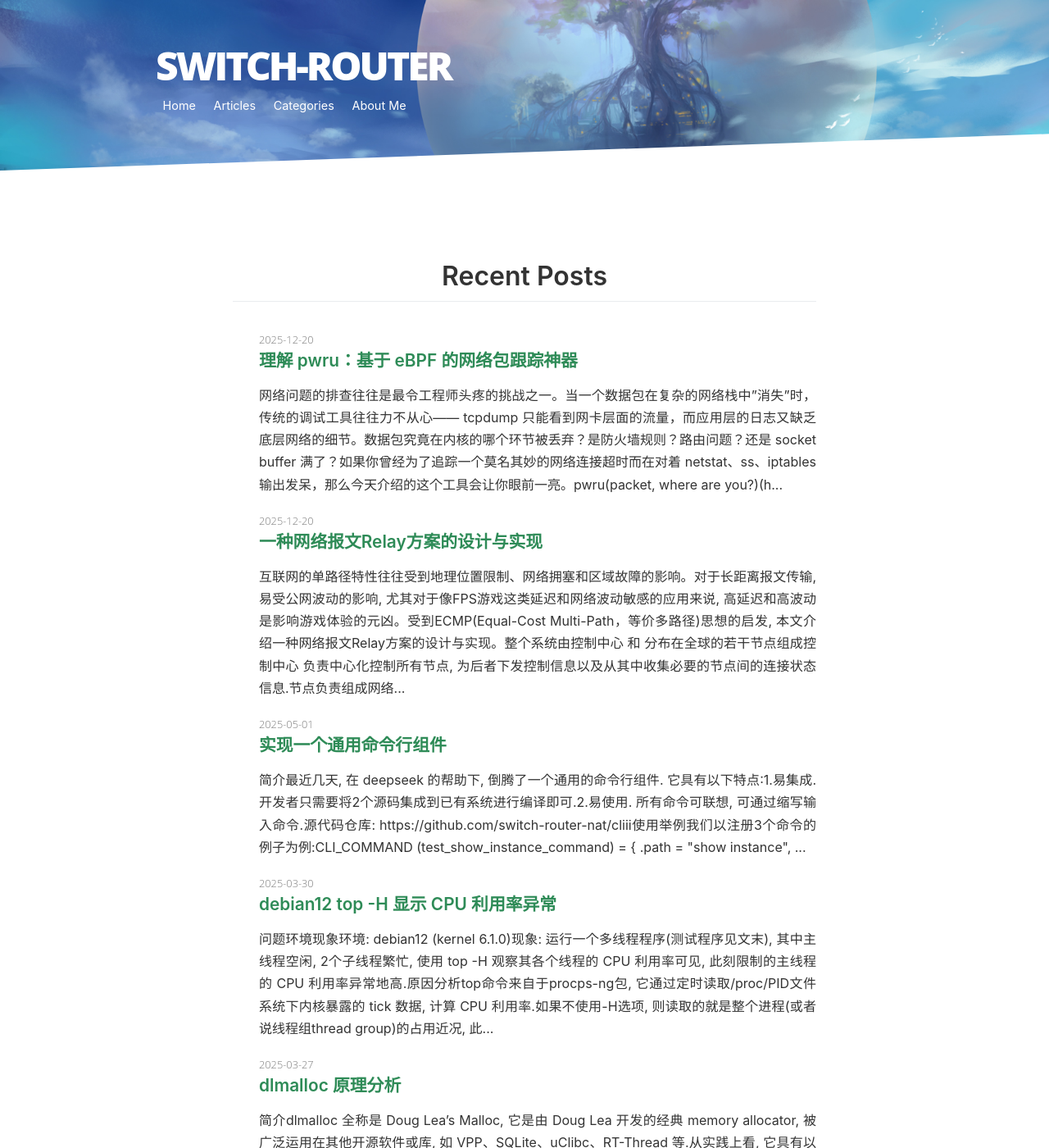
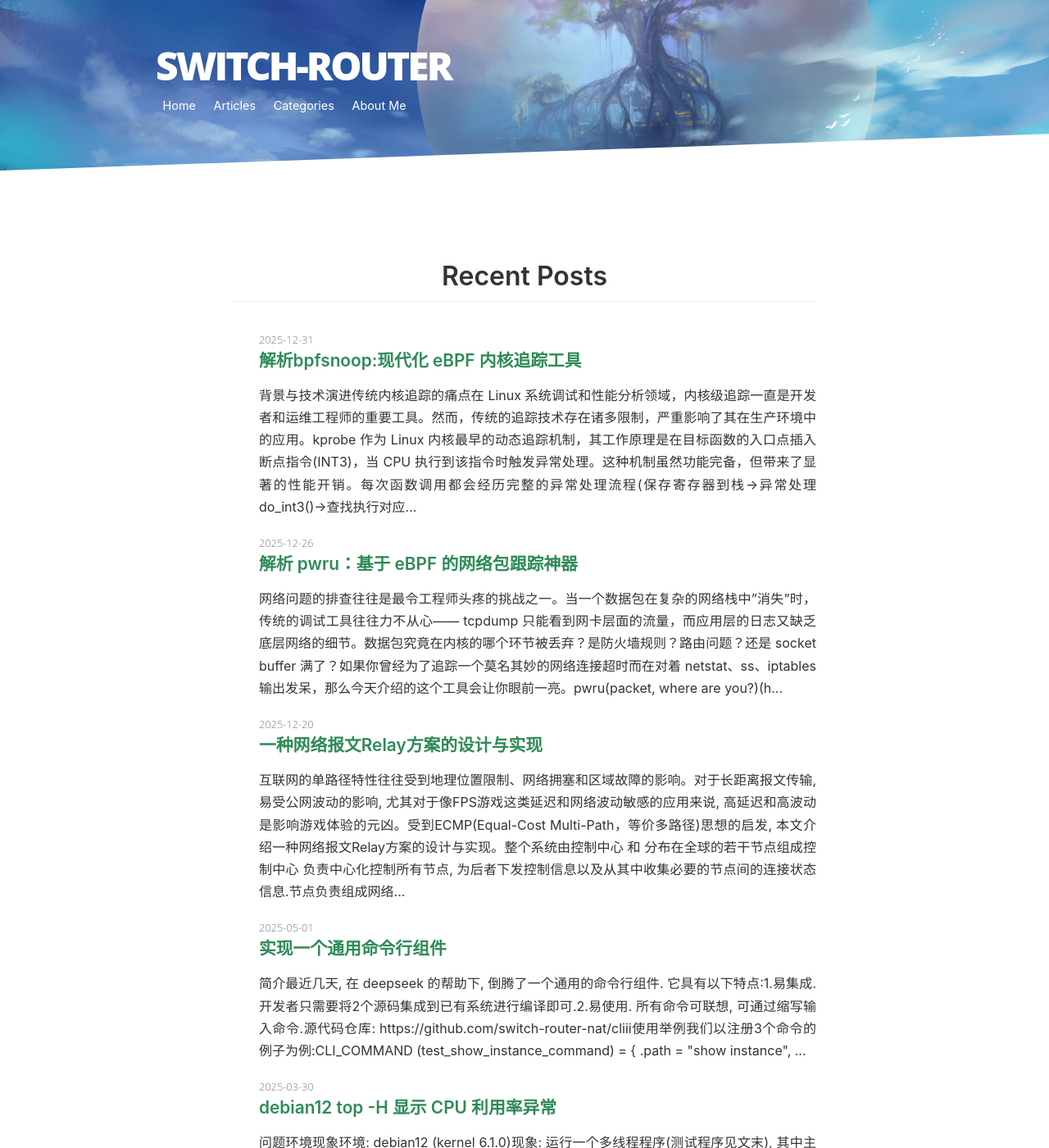
Before and after one commit to switch-router-nat/switch-router-nat.github.io, a Jekyll site: the page built from index.html, in a window 1280 px wide and 1400 px high. Shown: the whole window at 82% size. Built offline with Jekyll 4.4.1, drawn with Linux system fonts in a browser that asks for light colours; nearby versions of some CDN libraries; the list of posts is cut into pages by our own code; some of the changed lines change nothing that is shown; some of the changed text lies outside the part shown.

Commit message:
bpfsnoop

````diff
--- a/_posts/2025-12-29-pwru.md
+++ b/_posts/2025-12-29-pwru.md
@@ -1,9 +1,9 @@
 ---
 layout    : post
-title     : "理解 pwru：基于 eBPF 的网络包跟踪神器"
-date      : 2025-12-20
-lastupdate: 2025-12-20
-categories: Network
+title     : "解析 pwru：基于 eBPF 的网络包跟踪神器"
+date      : 2025-12-26
+lastupdate: 2025-12-26
+categories: Kernel
 ---
 
 <p align="center"><img src="/assets/img/pwru/logo.png"></p>
--- /dev/null
+++ b/_posts/2025-12-31-bpfsnoop.md
@@ -0,0 +1,341 @@
+---
+layout    : post
+title     : "解析bpfsnoop:现代化 eBPF 内核追踪工具"
+date      : 2025-12-31
+lastupdate: 2025-12-31
+categories: Kernel
+---
+
+<p align="center"><img src="/assets/img/bpfsnoop/logo.png"></p>
+
+# 背景与技术演进
+
+## 传统内核追踪的痛点
+
+在 Linux 系统调试和性能分析领域，内核级追踪一直是开发者和运维工程师的重要工具。然而，传统的追踪技术存在诸多限制，严重影响了其在生产环境中的应用。
+
+kprobe 作为 Linux 内核最早的动态追踪机制，其工作原理是在目标函数的入口点插入断点指令(INT3)，当 CPU 执行到该指令时触发异常处理。这种机制虽然功能完备，但带来了显著的性能开销。
+
+每次函数调用都会经历完整的异常处理流程(保存寄存器到栈->异常处理do_int3()->查找执行对应kprobe函数->恢复寄存器)，对于高频调用的函数(如网络包处理、系统调用等)，这种开销是无法接受的。
+
+```
+# 原始函数
+tcp_connect:
+    push %rbp          # 原始指令
+    mov  %rsp,%rbp
+    ...
+
+# kprobe 激活后
+tcp_connect:
+    int3               # 断点指令 (0xCC)
+    mov  %rsp,%rbp     # 原始指令被移位保存
+    ...
+```
+
+## eBPF 技术栈的革新
+
+BPF Trampoline 是在 Linux 5.5 版本中引入的革命性特性，它彻底改变了 eBPF 程序的 attach 机制。与传统的断点方式不同，Trampoline 采用了直接函数调用的方式：
+
+比如这里, 我们尝试 attach 到 `tcp_connect` 函数
+
+```
+# 原始函数入口（5字节 NOP 指令）
+tcp_connect:
+    nop DWORD PTR [rax+rax*1+0x0]    ; 5-byte NOP
+    push %rbp
+    mov  %rsp,%rbp
+    ...
+
+# Trampoline 激活后
+tcp_connect:
+    call bpf_trampoline_12345         ; 直接调用 BPF 程序
+    push %rbp
+    mov  %rsp,%rbp
+    ...
+```
+
+这种机制的优势包括：
+
+- 零开销调用：没有异常处理，只是普通的函数调用
+- 保持指令缓存：不破坏 CPU 的预取和缓存机制
+- 寄存器传递：可以直接访问函数参数，无需从栈中读取
+- 类型安全：通过 BTF 信息确保参数类型正确
+
+性能对比数据显示，fentry/fexit 的调用开销通常只有 10-30 纳秒，相比 kprobe 有了数量级的提升
+
+### BTF
+
+BTF(BPF Type Format) 是 Linux 4.18 引入的用于描述数据类型和函数签名的元数据格式。
+
+它相当于内核数据结构的"调试符号"精简版，主要作用是为 eBPF 程序提供类型信息，让 eBPF 工具能够在**运行时**理解内核数据结构, 从而实现 eBPF CO-RE(Compile Once - Run Everywhere)
+
+比如上面的`tcp_connect`例子, 我们使用 bpftool 工具可以从 vmlinux 找到其类型是 FUNC, 函数原型的 id 是 26236
+
+```
+$ bpftool btf dump file /sys/kernel/btf/vmlinux | grep -A 2 "tcp_connect"
+[28726] FUNC 'mptcp_connect' type_id=28251 linkage=static
+[28727] FUNC 'mptcp_ioctl' type_id=28235 linkage=static
+[28728] FUNC_PROTO '(anon)' ret_type_id=28 vlen=2
+--
+[72693] FUNC 'tcp_connect' type_id=26236 linkage=static
+[72694] FUNC_PROTO '(anon)' ret_type_id=920 vlen=6
+        'sk' type_id=2954
+```
+
+然后通过 id, 找到其函数返回值类型 id = 28, 参数 id = 768
+
+```
+$ bpftool btf dump id 1 | grep -A 2 "\[26236]"
+[26236] FUNC_PROTO '(anon)' ret_type_id=28 vlen=1
+        'sk' type_id=768
+
+```
+
+继续通过 id, 找到返回值类型是 int, 参数类型 sock
+
+```
+$ bpftool btf dump id 1 | grep -A 2 "\[768]"
+[768] PTR '(anon)' type_id=769
+[769] STRUCT 'sock' size=776 vlen=94
+        '__sk_common' type_id=2905 bits_offset=0
+
+
+$ bpftool btf dump id 1 | grep -A 10 "\[768]"
+[768] PTR '(anon)' type_id=769
+[769] STRUCT 'sock' size=776 vlen=94
+        '__sk_common' type_id=2905 bits_offset=0
+        'sk_rx_dst' type_id=2075 bits_offset=1088
+        'sk_rx_dst_ifindex' type_id=28 bits_offset=1152
+        'sk_rx_dst_cookie' type_id=42 bits_offset=1184
+        'sk_lock' type_id=2890 bits_offset=1216
+        'sk_drops' type_id=93 bits_offset=1472
+        'sk_rcvlowat' type_id=28 bits_offset=1504
+        'sk_error_queue' type_id=2281 bits_offset=1536
+        'sk_receive_queue' type_id=2281 bits_offset=1728
+```
+
+借助 BTF 信息, 我们可以编译出自动适配不同内核版本的 eBPF 程序
+
+```c
+struct sock *sk = (struct sock *)PT_REGS_PARM1(ctx);
+u16 family = BPF_CORE_READ(sk, sk_family);
+```
+
+而 bpfsnoop 过系统调用获取这些 BTF 信息, 有了这些信息，bpfsnoop 可以在运行时动态解析任何内核函数的签名。
+
+```
+// internal/btfx/btf.go
+func LoadKernelBTF() (*btf.Spec, error) {
+    // 尝试从 /sys/kernel/btf/vmlinux 读取
+    if btfSpec, err := btf.LoadKernelSpec(); err == nil {
+        return btfSpec, nil
+    }
+
+    // 回退到从内核映像文件读取
+    return btf.LoadSpecFromFile("/boot/vmlinux")
+}
+```
+
+# bpfsnoop 实现分析
+
+## 文件架构
+
+(bpfsnoop)[https://bpfsnoop.com] 采用经典的用户态Go + 内核态C的文件组织结构, 下面是其文件分布:
+
+```
+    ┌────────────────────────────────────────────────────────────────────────────┐
+    │                                                                            │
+    │  User Space:                          Kernel Space:                        │
+    │  ├── cmd/bpfsnoop/                    ├── bpf/bpfsnoop.c                   │
+    │  │   ├── main.go                      │   ├── bpfsnoop_fn template         │
+    │  │   └── flags.go                     │   ├── output_arg stub              │
+    │  ├── internal/bpfsnoop/               │   └── filter_arg stub              │
+    │  │   ├── tracer.go                    └── Generated at runtime:            │
+    │  │   ├── bpf_manager.go                   ├── fentry programs              │
+    │  │   ├── output_arg.go                    ├── fexit programs               │
+    │  │   ├── bpf_asm.go                       └── injected instructions        │
+    │  │   └── event_processor.go                                                │
+    │  ├── internal/btfx/                                                        │
+    │  │   ├── btf.go                                                            │
+    │  │   └── types.go                                                          │
+    │  └── internal/cc/                                                          │
+    │      ├── compiler.go                                                       │
+    │      └── parser.go                                                         │
+    └────────────────────────────────────────────────────────────────────────────┘
+```
+
+
+## 运行过程解析
+
+下面以一个具体的例子展示程序是如何运行的: attach 到 `tcp_connect` 上, 打印主机对外发起的 TCP 连接的地址.
+
+输入的命令是
+
+```
+bpfsnoop -k tcp_connect --output-arg 'ip4(&sk->__sk_common.skc_daddr)'
+```
+
+整个运行过程大概分为以下几个阶段:
+
+- 1. 命令解析
+- 2. 内核环境检测和准备
+- 4. 内核符号信息加载
+- 4. 加载 BPF 程序模板
+- 5. 查找目标内核函数
+- 6. 检测目标的可跟踪性
+- 7. 编译注入加载 BPF 程序
+- 8. 数据输出
+
+
+### 命令解析
+
+这是整个程序的入口, 程序解析我们的输入。
+
+```
+// main.go口
+flags, err := bpfsnoop.ParseFlags()
+```
+
+解析完成后 flags 将存储我们的输入
+
+```
+type Flags struct {
+    kfuncs     []string          // [tcp_connect]
+    outputArgs []string          // [ip4(&sk->__sk_common.skc_daddr)]
+    // ... 其他配置项
+}
+```
+
+
+### 内核环境检测和准备
+
+```
+err = rlimit.RemoveMemlock()        // 移除内存锁限制
+err = bpfsnoop.PrepareKernelBTF()   // 准备内核BTF信息
+err = bpfsnoop.DetectBPFFeatures()  // 检测BPF特性
+```
+
+### 内核符号信息加载
+
+这里将读取内核符号表
+
+```go
+bpfsnoop.VerboseLog("Reading /proc/kallsyms ..")
+kallsyms, err := bpfsnoop.NewKallsyms()
+assert.NoErr(err, "Failed to read /proc/kallsyms: %v")
+
+
+其中
+type Kallsyms struct {
+    symbols map[string]uint64  // 函数名 -> 内核地址
+    stext   uint64             // _stext 地址（内核代码段开始）
+}
+```
+
+### 加载 BPF 程序模板
+
+```go
+bpfSpec, err := bpf.LoadBpfsnoop()
+assert.NoErr(err, "Failed to load bpf spec: %v")
+```
+
+bpfsnoop 并不需要用户提供 BPF 程序, 而是内置一个通用的 bpf 程序模板, 在运行时动态将指令注入该 BPF 程序
+
+下面这是预编译的 BPF 程序模板
+
+```
+// 对应 bpf/bpfsnoop.c 中的模板程序
+SEC("fexit")
+int BPF_PROG(bpfsnoop_fn)
+{
+    return emit_bpfsnoop_event(ctx);
+}
+```
+
+`emit_bpfsnoop_event`的功能总结为 "生成空白event->填充event->写入ringbuf"
+
+### 查找目标内核函数
+
+接下来, 程序从之前读取的内核符号中搜索我们的输入中制定 tcp_connect
+
+```go
+kfuncs, err := bpfsnoop.FindKernelFuncs(flags.Kfuncs(), kallsyms, maxArg)
+assert.NoErr(err, "Failed to find kernel functions: %v")
+```
+
+### 检测目标的可跟踪性
+
+bpfsnoop 默认使用 fentry/fexit (BPF Trampoline) 对函数进行 attach. 如果这个内核函数不能以 fentry/fexit 的方式被 attach, 则会回退到 tracepoint 或者 kprobe.
+
+不过这点不用太过担心, 大部分内核函数都支持 fentry/fexit.
+
+### 编译注入加载 BPF 程序
+
+`NewBPFTracing`是 bpfsnoop 中最重要的函数之一，负责协调所有类型的 BPF 程序的编译、注入和加载过程.
+
+```go
+tracings, err := bpfsnoop.NewBPFTracing(bpfSpec, reusedMaps, bpfProgs, kfuncs, insns, graphs)
+```
+
+接下来深入`NewBPFTracing`， 对我们来说, 核心是指定内核函数进行跟踪
+
+```go
+t.traceFuncs(&errg, spec, reusedMaps, kfuncs)
+```
+
+展开 `traceFuncs`, 会对每个要跟踪的函数异步调用`traceFunc`
+
+接下来进入`traceFunc`, 这是 bpfsnoop 中最核心的函数, 负责为单个内核函数完成完整的 BPF 程序编译、注入和 attach 流程.
+
+```go
+func (t *bpfTracing) traceFunc(
+    spec *ebpf.CollectionSpec,           // BPF 程序集合模板
+    reusedMaps map[string]*ebpf.Map,     // 共享的 BPF Maps
+    fn *KFunc,                           // 要追踪的内核函数信息
+    bothEntryExit bool,                  // 是否同时追踪入口和出口
+    isExit bool,                         // 当前是否为出口追踪
+    stack bool,                          // 是否输出调用栈
+) error
+```
+
+这里先取出模板 bpf 程序的 Spec 以及要跟踪的函数名字:
+
+```
+tracingFuncName := TracingProgName()   //  获取 BPF 程序名称："bpfsnoop_fn"
+traceeName := fn.Func.Name             //  内核函数名："tcp_connect"
+progSpec := spec.Programs[tracingFuncName] // 获取 BPF 程序规格
+funcProto := fn.Func.Type.(*btf.FuncProto) // 获取函数原型
+params := funcProto.Params                 // 获取函数参数列表
+```
+
+随后先后经过 包输出注入 / 包过滤注入 / 参数过滤注入 / 参数输出注入, 对应命令行参数 `--output-pkt` / `--filter-pkt` / `--filter-arg` / `--output-arg`
+
+由于我们只输入了 `--output-arg`, 因此只关注参数输出注入的过程
+
+```go
+args, argDataSize, err := t.injectArgOutput(progSpec, params, fn.Btf, traceeName)
+```
+
+`injectArgOutput`将用户通过 --output-arg 选项指定的表达式注入到 BPF 模板程序中 (`emit_bpfsnoop_event`中的output_fn_args)
+
+关于指令注入, 请参考TODO.
+
+随后, bpfsnoop 将注入后 BPF 程序 attach 到内核 `tcp_connect`
+
+```
+prog := coll.Programs[tracingFuncName]
+delete(coll.Programs, tracingFuncName)
+l, err := link.AttachTracing(link.TracingOptions{
+	Program:    prog,
+	AttachType: attachType,
+})
+```
+
+### 数据输出
+
+当内核`tcp_connect`被调用时, 执行被注入的 BPF 程序, 将我们关心的参数发送到 bpfsnoop_events, 用户态即可从中读取并输出
+
+
+# 运行效果
+
+<p align="center"><img src="/assets/img/bpfsnoop/running.png"></p>
````
Also changed, not shown: assets/img/bpfsnoop/logo.png (added), assets/img/bpfsnoop/running.png (added).
